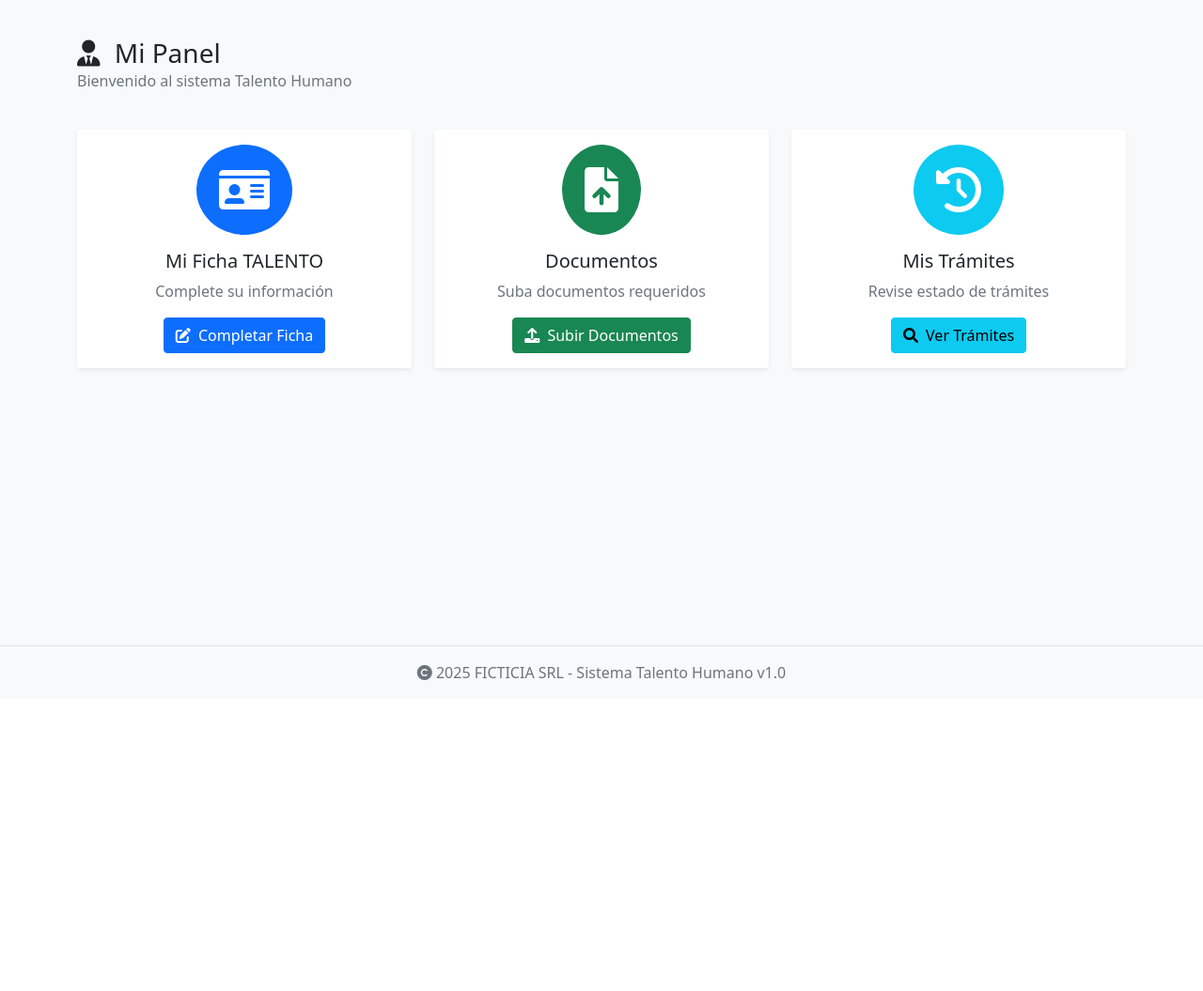
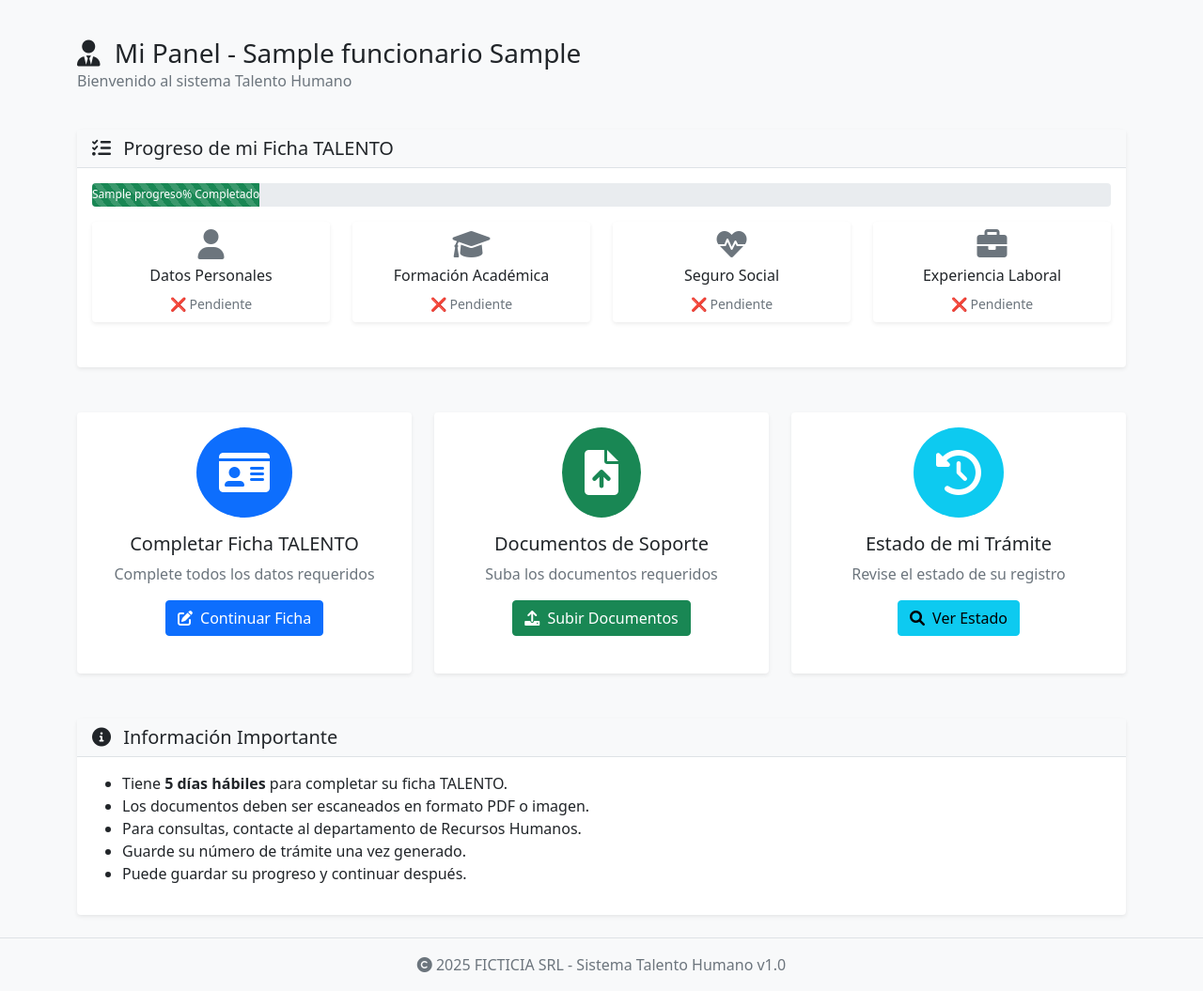
Before and after one commit to DCodeVega/prototipov2-sistema-talento-humano, a Flask app: template templates/dashboard_funcionario.html in a window 1280 px wide. Shown: the part 56-1111 px from the top of the page at 94% size. Before the commit the page ends 780 px from the top, so only its background shows below. Run offline with Flask 3, Linux system fonts and the light colour scheme; the template is opened without the code that fills it: most values are stand-ins (such as "Sample title", 1, 10 or a date in 2020).

Commit message:
dashboard del funcionario

```diff
--- a/templates/dashboard_funcionario.html
+++ b/templates/dashboard_funcionario.html
@@ -6,7 +6,7 @@
 <div class="row mb-4">
     <div class="col-12">
         <h1 class="h3 mb-0">
-            <i class="fas fa-user-tie me-2"></i> Mi Panel
+            <i class="fas fa-user-tie me-2"></i> Mi Panel - {{ funcionario['primer_nombre'] }} {{ funcionario['primer_apellido'] }}
         </h1>
         <p class="text-muted">Bienvenido al sistema Talento Humano</p>
     </div>
@@ -19,38 +19,108 @@
             <h5><i class="fas fa-exclamation-triangle me-2"></i> Acción Requerida</h5>
             <p class="mb-0">
                 Debe completar su ficha TALENTO dentro de los próximos <strong>5 días hábiles</strong>.
-                <a href="#" class="alert-link">Haga clic aquí para completarla</a>.
+                <a href="{{ url_for('funcionario_completar_ficha') }}" class="alert-link">Haga clic aquí para completarla</a>.
             </p>
         </div>
     </div>
 </div>
 {% endif %}
 
+<!-- Indicador de progreso -->
+<div class="row mb-4">
+    <div class="col-12">
+        <div class="card">
+            <div class="card-header">
+                <h5 class="mb-0"><i class="fas fa-tasks me-2"></i> Progreso de mi Ficha TALENTO</h5>
+            </div>
+            <div class="card-body">
+                <div class="progress mb-3" style="height: 25px;">
+                    <div class="progress-bar progress-bar-striped bg-success" role="progressbar"
+                         style="width: {{ progreso }}%;" aria-valuenow="{{ progreso }}"
+                         aria-valuemin="0" aria-valuemax="100">
+                        {{ progreso }}% Completado
+                    </div>
+                </div>
+
+                <div class="row text-center">
+                    <div class="col-md-3 mb-2">
+                        <div class="card border-{{ 'success' if secciones.datos_personales else 'secondary' }}">
+                            <div class="card-body py-2">
+                                <i class="fas fa-user fa-2x mb-2 text-{{ 'success' if secciones.datos_personales else 'secondary' }}"></i>
+                                <h6>Datos Personales</h6>
+                                <small class="text-{{ 'success' if secciones.datos_personales else 'secondary' }}">
+                                    {% if secciones.datos_personales %}✅ Completado{% else %}❌ Pendiente{% endif %}
+                                </small>
+                            </div>
+                        </div>
+                    </div>
+
+                    <div class="col-md-3 mb-2">
+                        <div class="card border-{{ 'success' if secciones.formacion else 'secondary' }}">
+                            <div class="card-body py-2">
+                                <i class="fas fa-graduation-cap fa-2x mb-2 text-{{ 'success' if secciones.formacion else 'secondary' }}"></i>
+                                <h6>Formación Académica</h6>
+                                <small class="text-{{ 'success' if secciones.formacion else 'secondary' }}">
+                                    {% if secciones.formacion %}✅ Completado{% else %}❌ Pendiente{% endif %}
+                                </small>
+                            </div>
+                        </div>
+                    </div>
+
+                    <div class="col-md-3 mb-2">
+                        <div class="card border-{{ 'success' if secciones.seguro_social else 'secondary' }}">
+                            <div class="card-body py-2">
+                                <i class="fas fa-heartbeat fa-2x mb-2 text-{{ 'success' if secciones.seguro_social else 'secondary' }}"></i>
+                                <h6>Seguro Social</h6>
+                                <small class="text-{{ 'success' if secciones.seguro_social else 'secondary' }}">
+                                    {% if secciones.seguro_social %}✅ Completado{% else %}❌ Pendiente{% endif %}
+                                </small>
+                            </div>
+                        </div>
+                    </div>
+
+                    <div class="col-md-3 mb-2">
+                        <div class="card border-{{ 'success' if secciones.experiencia else 'secondary' }}">
+                            <div class="card-body py-2">
+                                <i class="fas fa-briefcase fa-2x mb-2 text-{{ 'success' if secciones.experiencia else 'secondary' }}"></i>
+                                <h6>Experiencia Laboral</h6>
+                                <small class="text-{{ 'success' if secciones.experiencia else 'secondary' }}">
+                                    {% if secciones.experiencia %}✅ Completado{% else %}❌ Pendiente{% endif %}
+                                </small>
+                            </div>
+                        </div>
+                    </div>
+                </div>
+            </div>
+        </div>
+    </div>
+</div>
+
 <div class="row">
     <div class="col-md-4 mb-4">
-        <div class="card text-center">
+        <div class="card text-center h-100">
             <div class="card-body">
                 <div class="bg-primary text-white rounded-circle p-4 d-inline-block mb-3">
                     <i class="fas fa-id-card fa-3x"></i>
                 </div>
-                <h5>Mi Ficha TALENTO</h5>
-                <p class="text-muted">Complete su información</p>
-                <a href="#" class="btn btn-primary">
-                    <i class="fas fa-edit me-1"></i> Completar Ficha
+                <h5>Completar Ficha TALENTO</h5>
+                <p class="text-muted">Complete todos los datos requeridos</p>
+                <a href="{{ url_for('funcionario_completar_ficha') }}" class="btn btn-primary">
+                    <i class="fas fa-edit me-1"></i> Continuar Ficha
                 </a>
             </div>
         </div>
     </div>
 
     <div class="col-md-4 mb-4">
-        <div class="card text-center">
+        <div class="card text-center h-100">
             <div class="card-body">
                 <div class="bg-success text-white rounded-circle p-4 d-inline-block mb-3">
                     <i class="fas fa-file-upload fa-3x"></i>
                 </div>
-                <h5>Documentos</h5>
-                <p class="text-muted">Suba documentos requeridos</p>
-                <a href="#" class="btn btn-success">
+                <h5>Documentos de Soporte</h5>
+                <p class="text-muted">Suba los documentos requeridos</p>
+                <a href="{{ url_for('funcionario_documentos') }}" class="btn btn-success">
                     <i class="fas fa-upload me-1"></i> Subir Documentos
                 </a>
             </div>
@@ -58,18 +128,37 @@
     </div>
 
     <div class="col-md-4 mb-4">
-        <div class="card text-center">
+        <div class="card text-center h-100">
             <div class="card-body">
                 <div class="bg-info text-white rounded-circle p-4 d-inline-block mb-3">
                     <i class="fas fa-history fa-3x"></i>
                 </div>
-                <h5>Mis Trámites</h5>
-                <p class="text-muted">Revise estado de trámites</p>
-                <a href="#" class="btn btn-info">
-                    <i class="fas fa-search me-1"></i> Ver Trámites
+                <h5>Estado de mi Trámite</h5>
+                <p class="text-muted">Revise el estado de su registro</p>
+                <a href="{{ url_for('funcionario_tramite') }}" class="btn btn-info">
+                    <i class="fas fa-search me-1"></i> Ver Estado
                 </a>
             </div>
         </div>
     </div>
 </div>
+
+<div class="row mt-4">
+    <div class="col-12">
+        <div class="card">
+            <div class="card-header">
+                <h5 class="mb-0"><i class="fas fa-info-circle me-2"></i> Información Importante</h5>
+            </div>
+            <div class="card-body">
+                <ul>
+                    <li>Tiene <strong>5 días hábiles</strong> para completar su ficha TALENTO.</li>
+                    <li>Los documentos deben ser escaneados en formato PDF o imagen.</li>
+                    <li>Para consultas, contacte al departamento de Recursos Humanos.</li>
+                    <li>Guarde su número de trámite una vez generado.</li>
+                    <li>Puede guardar su progreso y continuar después.</li>
+                </ul>
+            </div>
+        </div>
+    </div>
+</div>
 {% endblock %}
```
